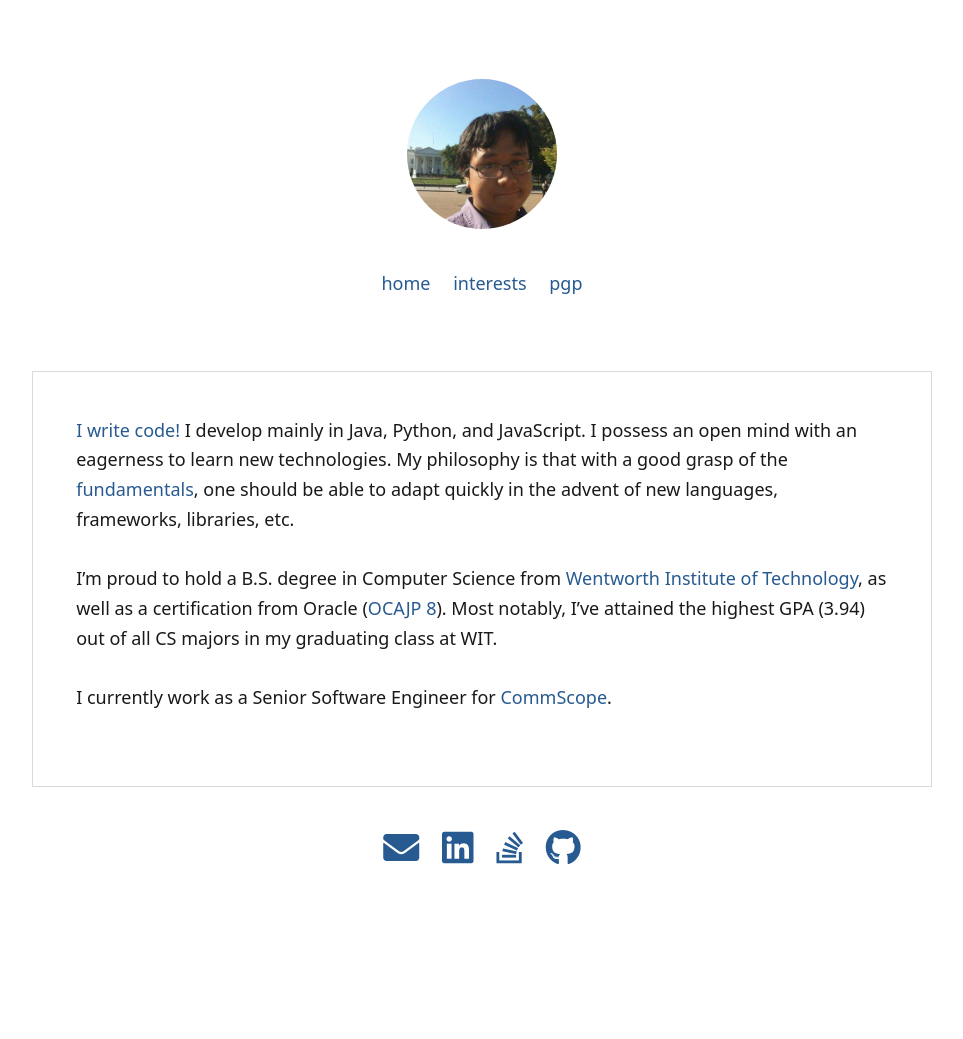
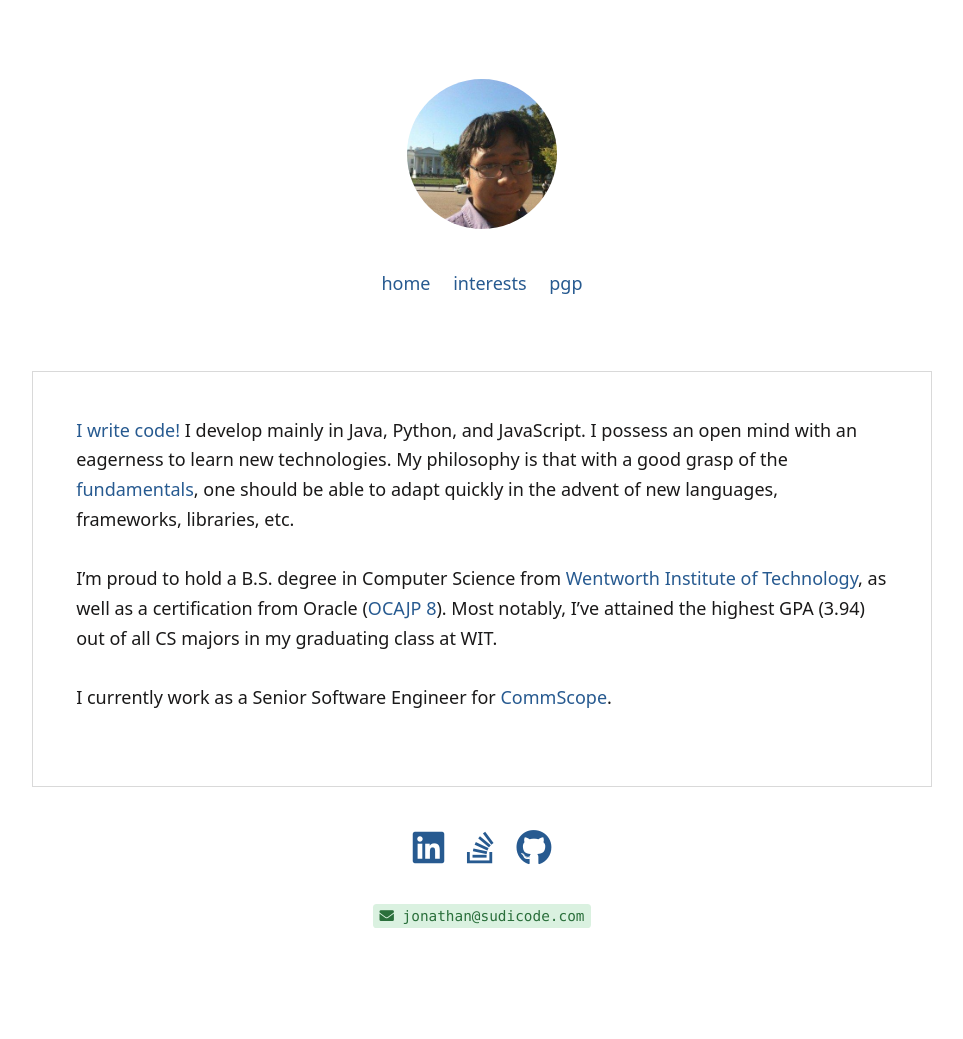
Before and after one commit to jsudiaman/jsudiaman.github.io, a Jekyll site: the page built from index.md, in a window 1280 px wide. Shown: the whole page, without its empty margins (158-1121 px from the left). Built offline with Jekyll 4.4.1, drawn with Linux system fonts in a browser that asks for light colours; before the commit the page ends 978 px from its top, so only the background shows below that.

Commit message:
Update layout

```diff
--- a/_layouts/default.html
+++ b/_layouts/default.html
@@ -32,10 +32,14 @@
     <footer>
         <nav>
             <ul>
-                <li><a href="mailto:jonathan@sudicode.com"><i class="fas fa-envelope fa-2x"></i></a></li>
                 <li><a href="http://linkedin.com/in/jonathansudiaman"><i class="fab fa-linkedin fa-2x"></i></a></li>
                 <li><a href="http://stackoverflow.com/users/6268626"><i class="fab fa-stack-overflow fa-2x"></i></a></li>
                 <li><a href="http://github.com/sudiamanj"><i class="fab fa-github fa-2x"></i></a></li>
+            </ul>
+        </nav>
+        <nav>
+            <ul>
+                <li><code><i class="fas fa-envelope"></i> jonathan@sudicode.com</code></li>
             </ul>
         </nav>
     </footer>
```
